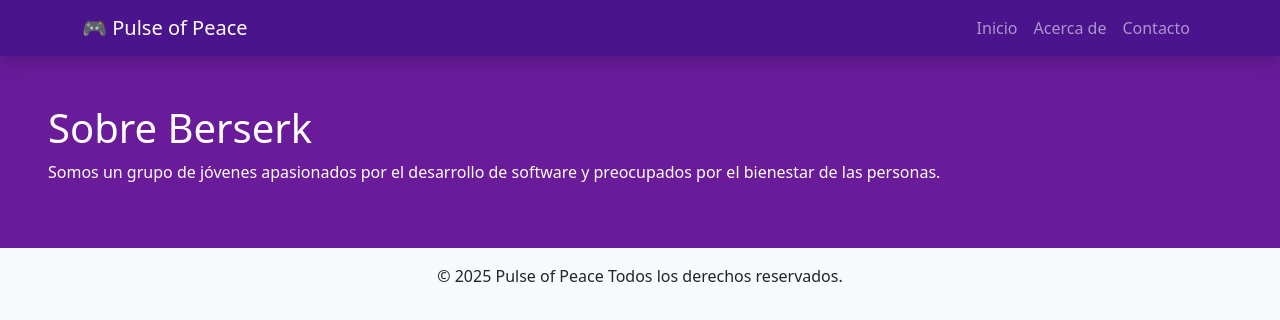
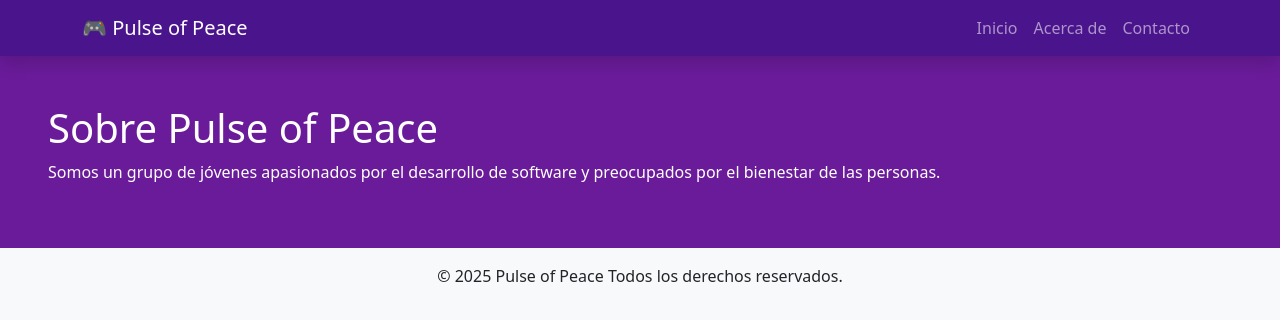
Before and after one commit to Pichis-Lab/videogame, a plain HTML site: page about.html in a window 1280 px wide. Drawn offline with nearby package versions, Linux system fonts and the light colour scheme.

Commit message:
Update about.html

```diff
--- a/about.html
+++ b/about.html
@@ -24,7 +24,7 @@
         </div>
     </nav>
     <header class="text-left p-5 text-white">
-        <h1>Sobre Berserk</h1>
+        <h1>Sobre Pulse of Peace</h1>
         <p>Somos un grupo de jóvenes apasionados por el desarrollo de software y preocupados por el bienestar de las personas.</p>
     </header>
 
```
